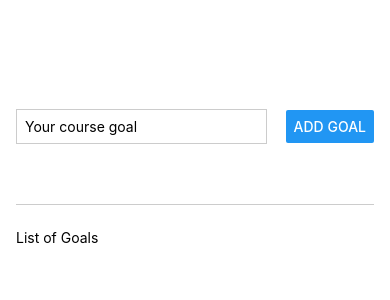
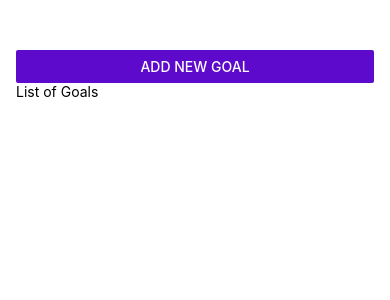
Before and after one commit to elizebeth18/LearnReactNative, a React Native app: screen / in a window 390 px wide. Shown: the top 300 px of the page. Built offline with nearby package versions, Linux system fonts and the light colour scheme.

Commit message:
add modal and image into the goal input component

```diff
--- a/App.js
+++ b/App.js
@@ -1,6 +1,7 @@
 import { useState } from 'react';
 import {
-  StyleSheet,Text,
+  Button,
+  StyleSheet, Text,
   View,
   FlatList
 } from 'react-native';
@@ -10,16 +11,29 @@ import GoalInput from './components/GoalInput';
 export default function App() {
 
   const [goalsList, setGoalsList] = useState([]);
+  const [modalIsVisible, setModalIsVisible] = useState(false);
+
+  const startAddGoalHandler = () => {
+    setModalIsVisible(true);
+  }
+
+  const endAddGoalHandler = () => {
+    setModalIsVisible(false);
+  }
 
   const addGoalHandler = (goalText) => {
-    setGoalsList(curGoalsList => [...curGoalsList, {
-      text: goalText,
-      key: Math.random().toString()
-    }]);
+    if (goalText !== "") {
+      setGoalsList(curGoalsList => [...curGoalsList, {
+        text: goalText,
+        key: Math.random().toString()
+      }]);
+    }
+
+    endAddGoalHandler();
   }
 
   const deleteHandler = (key) => {
-    console.log('Delete',key);
+    console.log('Delete', key);
     setGoalsList(curGoalsList => {
       return curGoalsList.filter((goal) => goal.key !== key)
     })
@@ -28,14 +42,16 @@ export default function App() {
   return (
     <View style={styles.appContainer}>
 
-      <GoalInput addGoalHandler={addGoalHandler} />
+      <Button title='Add New Goal' color='#5e0acc'
+        onPress={startAddGoalHandler} />
+
+      {modalIsVisible && <GoalInput visible={modalIsVisible} addGoalHandler={addGoalHandler} closeModal={endAddGoalHandler} />}
 
       <View style={styles.goalContainer}>
         <Text>List of Goals</Text>
         <FlatList data={goalsList} renderItem={(itemData) => {
           return (<GoalItem text={itemData.item.text}
-            id={itemData.item.key}
-            onDeleteItem={deleteHandler} />)
+            id={itemData.item.key} onDeleteItem={deleteHandler} />)
         }} />
       </View>
 
--- a/components/GoalInput.jsx
+++ b/components/GoalInput.jsx
@@ -1,4 +1,4 @@
-import { StyleSheet, View, TextInput, Button } from "react-native";
+import { StyleSheet, View, TextInput, Button, Image, Modal } from "react-native";
 import { useState } from "react";
 
 const GoalInput = (props) => {
@@ -16,12 +16,23 @@ const GoalInput = (props) => {
 
     return (
         <>
-            <View style={styles.inputContainer}>
-                <TextInput style={styles.textInput} value={goalText}
-                    placeholder='Your course goal'
-                    onChangeText={goalInputHandler} />
-                <Button title='Add Goal' onPress={addGoalHandler} />
-            </View>
+            <Modal visible={props.visible} animationType="fade">
+                <View style={styles.inputContainer}>
+                    <Image style={styles.image} source={require('../assets/images/goal.png')} />
+                    <TextInput style={styles.textInput} value={goalText}
+                        placeholder='Your course goal'
+                        onChangeText={goalInputHandler} />
+
+                    <View style={styles.buttonContainer}>
+                        <View style={styles.button}>
+                            <Button title='Cancel' color='#f31282' onPress={props.closeModal} />
+                        </View>
+                        <View style={styles.button}>
+                            <Button title='Add Goal' color='#5e0acc' onPress={addGoalHandler} />
+                        </View>
+                    </View>
+                </View>
+            </Modal>
         </>
     );
 }
@@ -29,20 +40,34 @@ const GoalInput = (props) => {
 const styles = StyleSheet.create({
     inputContainer: {
         flex: 1,
-        flexDirection: 'row',
-        justifyContent: 'space-between',
+        justifyContent: 'center',
         alignItems: 'center',
-        marginBottom: 24,
-        borderBottomWidth: 1,
-        borderBottomColor: '#cccccc',
+        backgroundColor: '#311b6b',
+        padding: 16
     },
     textInput: {
-        width: '70%',
+        width: '100%',
         borderWidth: 1,
-        borderColor: '#cccccc',
-        marginRight: 8,
+        color: '#120438',
+        borderColor: '#e4d0ff',
+        backgroundColor: '#e4d0ff',
+        borderRadius: 8,
         padding: 8
     },
+    buttonContainer: {
+        flexDirection: 'row',
+        padding: 12,
+        marginTop: 8
+    },
+    button: {
+        width: '40%',
+        marginHorizontal: 8
+    },
+    image: {
+        width: 100,
+        height: 100,
+        margin: 10
+    }
 
 });
 
--- a/components/GoalItem.jsx
+++ b/components/GoalItem.jsx
@@ -1,7 +1,7 @@
 import {
     StyleSheet,
     View, Text,
-    Button,
+    Button, Pressable,
 } from "react-native";
 
 const GoalItem = (props) => {
@@ -12,8 +12,9 @@ const GoalItem = (props) => {
 
     return (
         <View style={styles.goalItems}>
-            <Text style={styles.goalText}>{props.text}</Text>
-            <Button title="Delete" style={styles.delButton} onPress={onDelete} />
+            <Pressable android_ripple={{ color: '#dddddd' }} onPress={onDelete}>
+                <Text style={styles.goalText}>{props.text}</Text>
+            </Pressable>
         </View>
     );
 }
@@ -25,17 +26,12 @@ const styles = StyleSheet.create({
         padding: 8,
         borderRadius: 8,
         backgroundColor: '#5e0acc',
-
         flexDirection: 'row',
         justifyContent: 'space-between',
         alignItems: 'center'
     },
     goalText: {
         color: 'white',
-        width: '70%'
-    },
-    delButton: {
-        width: '15%'
     }
 })
 
```
Also changed, not shown: assets/images/goal.png (added).
